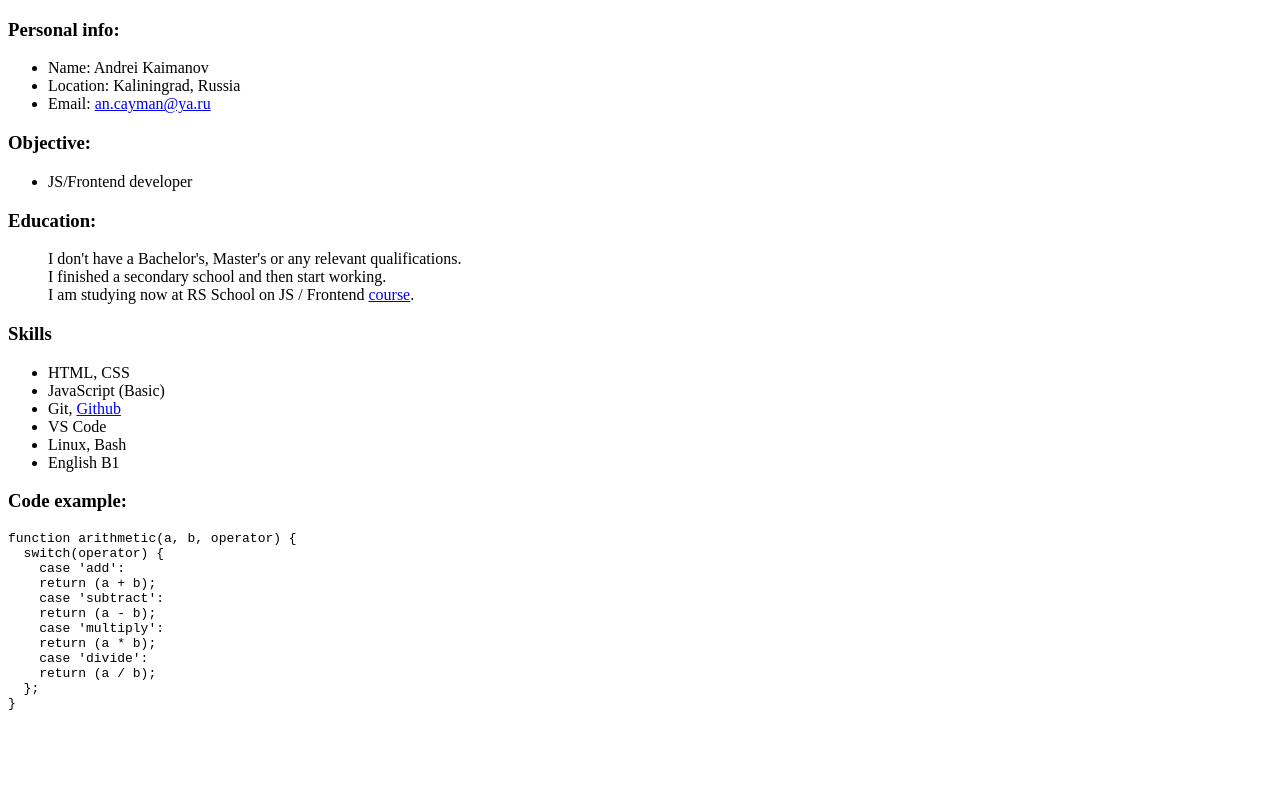
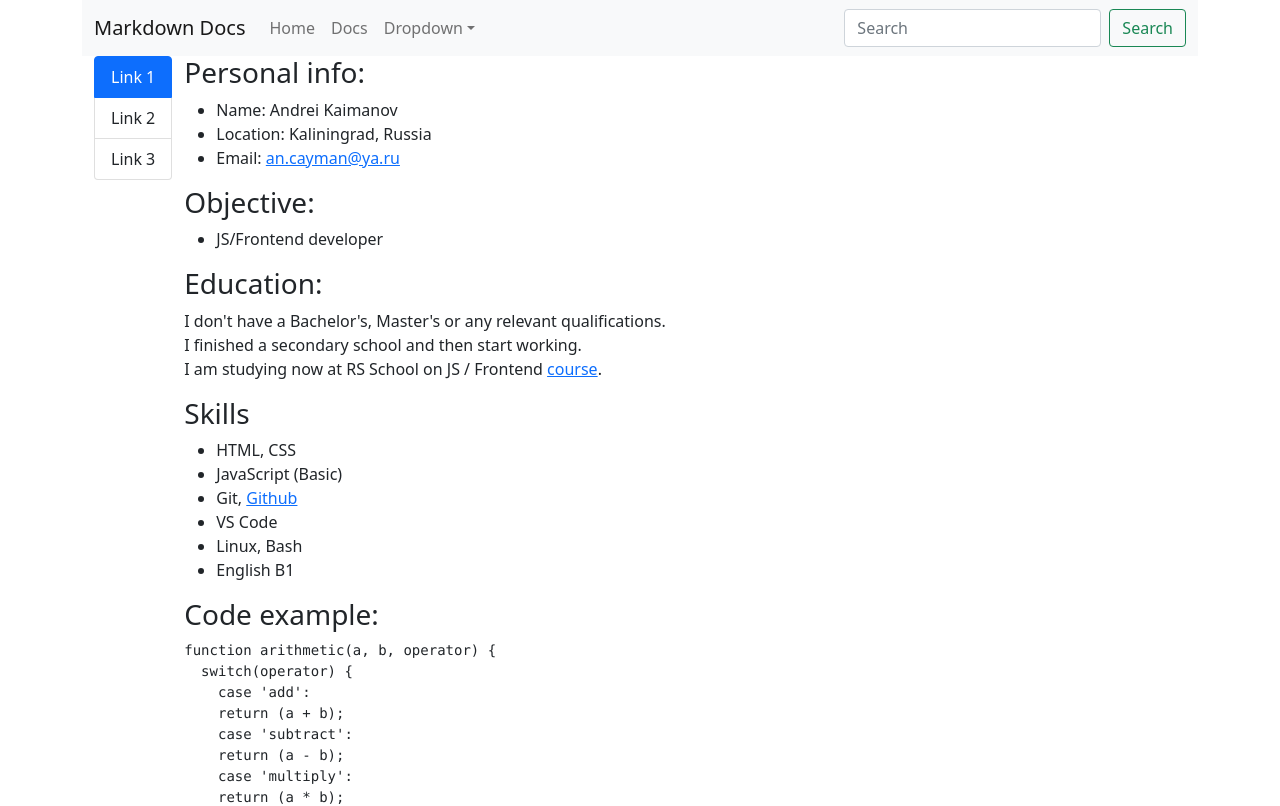
Before and after one commit to maximumJavascript/6-seniors-docs, a React (Create React App) app: page / in a window 1280 px wide. Shown: the top 806 px of the page. Built offline with nearby package versions, Linux system fonts and the light colour scheme.

Commit message:
feat: added simple layout

```diff
--- a/package.json
+++ b/package.json
@@ -6,12 +6,13 @@
     "@testing-library/jest-dom": "^5.16.3",
     "@testing-library/react": "^12.1.4",
     "@testing-library/user-event": "^13.5.0",
+    "bootstrap": "^5.1.3",
     "react": "^17.0.2",
+    "react-bootstrap": "^2.2.2",
     "react-dom": "^17.0.2",
     "react-markdown": "^8.0.1",
     "react-scripts": "5.0.0",
     "remark-gfm": "^3.0.1",
-    "sass": "^1.49.9",
     "web-vitals": "^2.1.4"
   },
   "scripts": {
@@ -37,5 +38,8 @@
       "last 1 firefox version",
       "last 1 safari version"
     ]
+  },
+  "devDependencies": {
+    "sass": "^1.49.9"
   }
 }
--- a/public/index.html
+++ b/public/index.html
@@ -10,34 +10,11 @@
       content="Web site created using create-react-app"
     />
     <link rel="apple-touch-icon" href="%PUBLIC_URL%/logo192.png" />
-    <!--
-      manifest.json provides metadata used when your web app is installed on a
-      user's mobile device or desktop. See https://developers.google.com/web/fundamentals/web-app-manifest/
-    -->
     <link rel="manifest" href="%PUBLIC_URL%/manifest.json" />
-    <!--
-      Notice the use of %PUBLIC_URL% in the tags above.
-      It will be replaced with the URL of the `public` folder during the build.
-      Only files inside the `public` folder can be referenced from the HTML.
-
-      Unlike "/favicon.ico" or "favicon.ico", "%PUBLIC_URL%/favicon.ico" will
-      work correctly both with client-side routing and a non-root public URL.
-      Learn how to configure a non-root public URL by running `npm run build`.
-    -->
-    <title>React App</title>
+    <title>Markdown Docs</title>
   </head>
   <body>
     <noscript>You need to enable JavaScript to run this app.</noscript>
     <div id="root"></div>
-    <!--
-      This HTML file is a template.
-      If you open it directly in the browser, you will see an empty page.
-
-      You can add webfonts, meta tags, or analytics to this file.
-      The build step will place the bundled scripts into the <body> tag.
-
-      To begin the development, run `npm start` or `yarn start`.
-      To create a production bundle, use `npm run build` or `yarn build`.
-    -->
   </body>
 </html>
--- a/src/components/App/App.js
+++ b/src/components/App/App.js
@@ -1,11 +1,7 @@
 import MainPage from "../Pages/MainPage";
 
 function App() {
-  return (
-    <main>
-      <MainPage />
-    </main>
-  );
+  return <MainPage />;
 }
 
 export default App;
--- /dev/null
+++ b/src/components/Footer/Footer.js
@@ -0,0 +1,15 @@
+import { Container, ListGroup } from "react-bootstrap";
+
+function Footer() {
+  const firstLine = `Copyright © 2022, Maintained by the 6 Seniors.`;
+  const secondLine = `Documentation built with React-Markdown.`;
+
+  return (
+    <Container className="d-flex flex-column align-items-center">
+      <p>{firstLine}</p>
+      <p>{secondLine}</p>
+    </Container>
+  );
+}
+
+export default Footer;
--- /dev/null
+++ b/src/components/Header/Header.js
@@ -0,0 +1,51 @@
+import {
+  Navbar,
+  Container,
+  Nav,
+  NavDropdown,
+  Form,
+  FormControl,
+  Button,
+} from "react-bootstrap";
+
+function Header() {
+  return (
+    <Navbar bg="light" expand="lg">
+      <Container>
+        <Navbar.Brand href="#">Markdown Docs</Navbar.Brand>
+        <Navbar.Toggle aria-controls="navbarScroll" />
+        <Navbar.Collapse id="navbarScroll">
+          <Nav
+            className="me-auto my-2 my-lg-0"
+            style={{ maxHeight: "100px" }}
+            navbarScroll
+          >
+            <Nav.Link href="#action1">Home</Nav.Link>
+            <Nav.Link href="#action2">Docs</Nav.Link>
+            <NavDropdown title="Dropdown" id="navbarScrollingDropdown">
+              <NavDropdown.Item href="#action3">Action</NavDropdown.Item>
+              <NavDropdown.Item href="#action4">
+                Another action
+              </NavDropdown.Item>
+              <NavDropdown.Divider />
+              <NavDropdown.Item href="#action5">
+                Something else here
+              </NavDropdown.Item>
+            </NavDropdown>
+          </Nav>
+          <Form className="d-flex">
+            <FormControl
+              type="search"
+              placeholder="Search"
+              className="me-2"
+              aria-label="Search"
+            />
+            <Button variant="outline-success">Search</Button>
+          </Form>
+        </Navbar.Collapse>
+      </Container>
+    </Navbar>
+  );
+}
+
+export default Header;
--- /dev/null
+++ b/src/components/NavMenu/NavMenu.js
@@ -0,0 +1,21 @@
+import { Container, ListGroup } from "react-bootstrap";
+
+function NavMenu() {
+  return (
+    <Container className="container-sm">
+      <ListGroup defaultActiveKey="#link1">
+        <ListGroup.Item action href="#link1">
+          Link 1
+        </ListGroup.Item>
+        <ListGroup.Item action href="#link2">
+          Link 2
+        </ListGroup.Item>
+        <ListGroup.Item action href="#link3">
+          Link 3
+        </ListGroup.Item>
+      </ListGroup>
+    </Container>
+  );
+}
+
+export default NavMenu;
--- a/src/components/Pages/MainPage.js
+++ b/src/components/Pages/MainPage.js
@@ -1,22 +1,41 @@
 import { useEffect, useState } from "react";
+
+import Header from "../Header/Header";
+import NavMenu from "../NavMenu/NavMenu";
+import Footer from "../Footer/Footer";
+
 import { ReactMarkdown } from "react-markdown/lib/react-markdown";
 import gfm from "remark-gfm";
 
-import mainMd from "../../docs/Main.md";
+import mainMdPage from "../../docs/Main.md";
+import { Container } from "react-bootstrap";
 
 function MainPage() {
-  let [markdownText, setMarkdownText] = useState(null);
+  let [markdownContent, setMarkdownContent] = useState(null);
 
   useEffect(() => {
-    fetch(mainMd)
+    fetch(mainMdPage)
       .then((response) => response.text())
-      .then((data) => setMarkdownText(data));
-  }, [])
+      .then((data) => setMarkdownContent(data));
+  }, []);
 
   return (
-    <ReactMarkdown remarkPlugins={[gfm]}>
-      {markdownText}
-    </ReactMarkdown>
+    <Container className="d-flex flex-column h-100">
+      <header>
+        <Header />
+      </header>
+      <main className="d-flex">
+        <aside>
+          <NavMenu />
+        </aside>
+        <section>
+          <ReactMarkdown remarkPlugins={[gfm]}>{markdownContent}</ReactMarkdown>
+        </section>
+      </main>
+      <footer>
+        <Footer />
+      </footer>
+    </Container>
   );
 }
 
--- a/src/index.js
+++ b/src/index.js
@@ -1,6 +1,8 @@
 import React from "react";
 import ReactDOM from "react-dom";
 import App from "./components/App/App";
+
+import "bootstrap/dist/css/bootstrap.min.css";
 
 ReactDOM.render(
   <React.StrictMode>
```
Also changed, not shown: src/components/Pages/index.js (line endings or trailing spaces), 1 other file (tests, documents, lock files or other folders).
